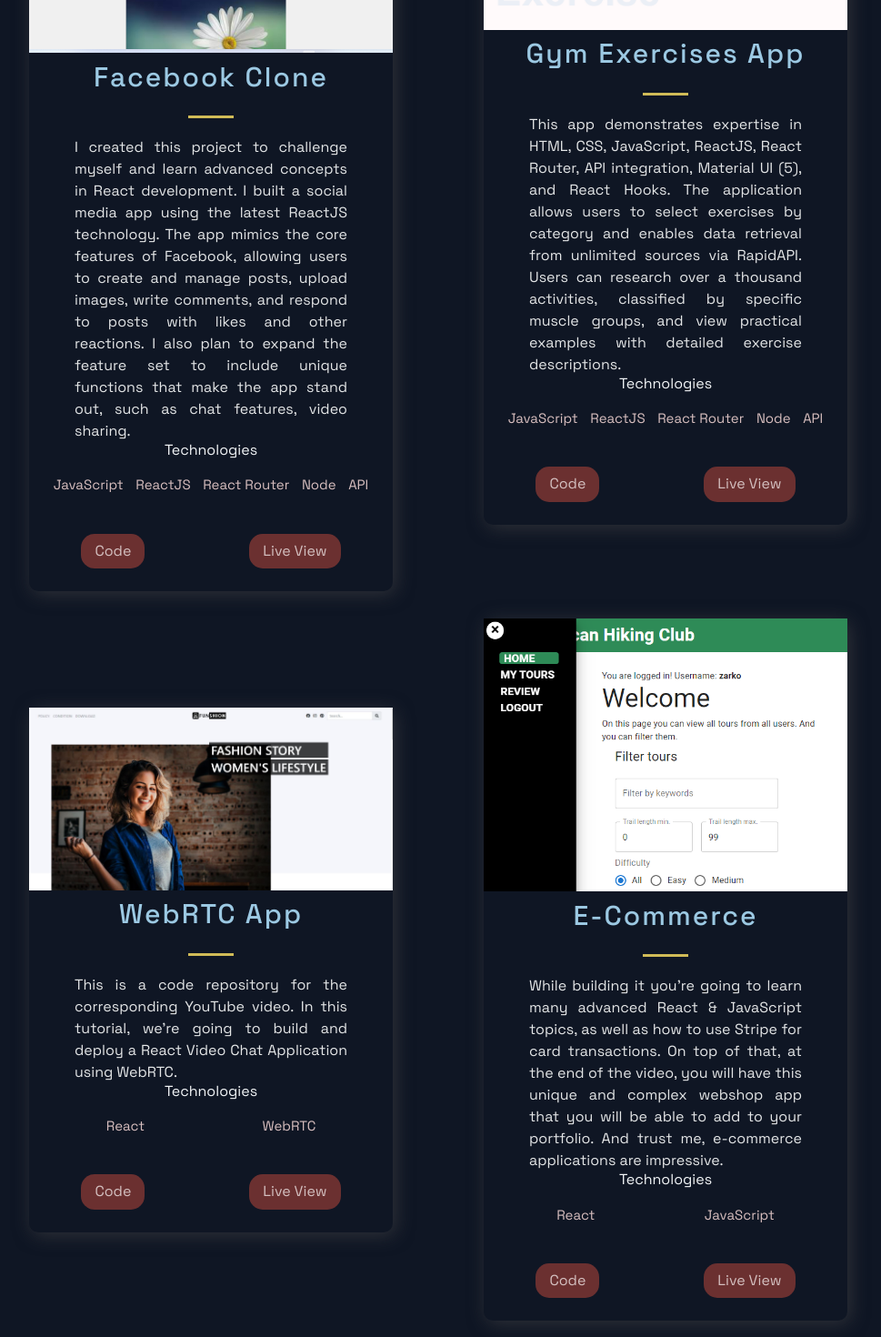
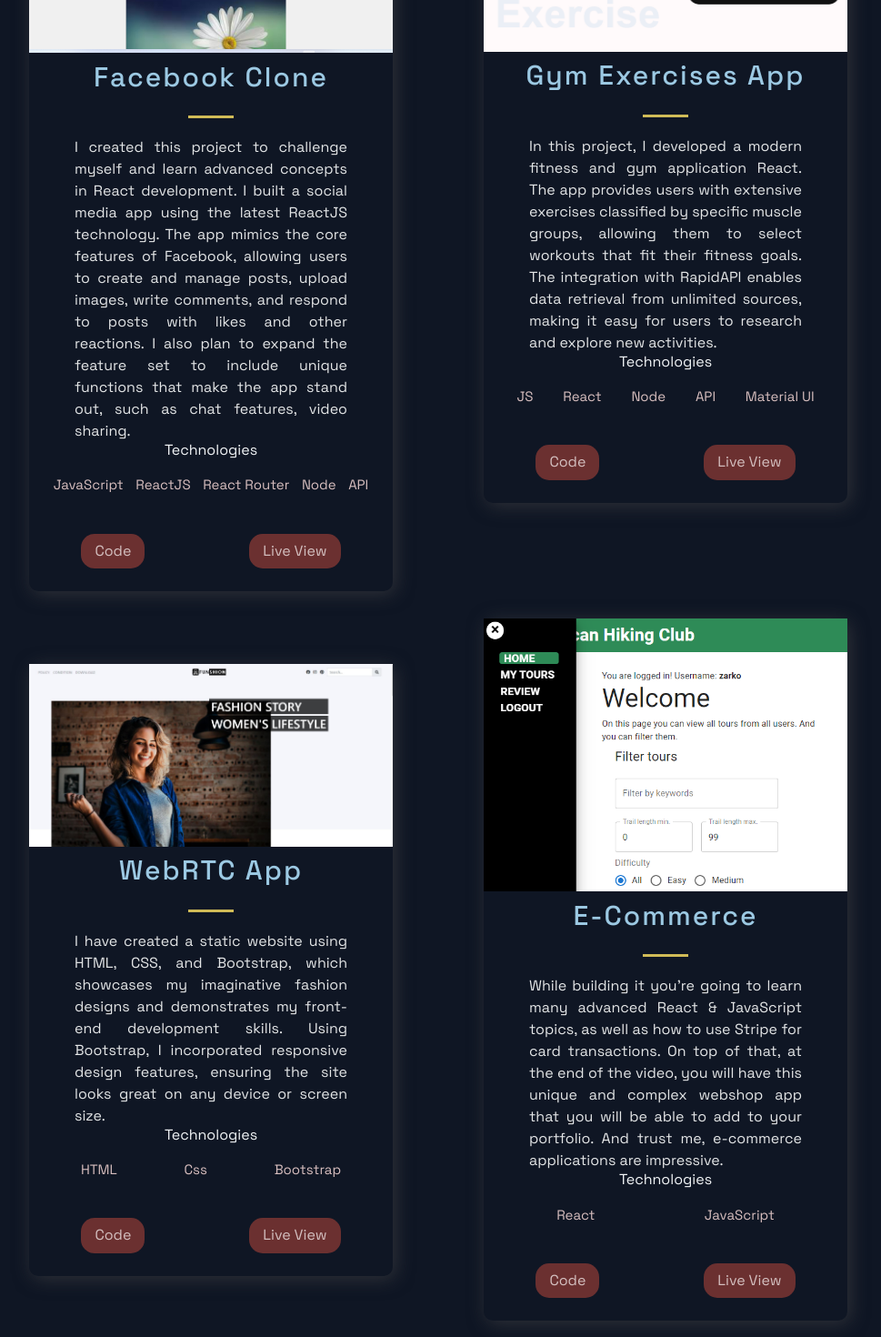
Before and after one commit to bokigolic/portfolio, a Next.js app: page / in a window 1280 px wide. Shown: the part 1100-2570 px from the top of the page at 91% size, without its empty margins (158-1127 px from the left). Built offline with nearby package versions, Linux system fonts and the light colour scheme.

Commit message:
update readme file and add image

```diff
--- a/src/constants/constants.js
+++ b/src/constants/constants.js
@@ -4,27 +4,27 @@ export const projects = [
     description: "I created this project to challenge myself and learn advanced concepts in React development. I built a social media app using the latest ReactJS technology. The app mimics the core features of Facebook, allowing users to create and manage posts, upload images, write comments, and respond to posts with likes and other reactions. I also plan to expand the feature set to include unique functions that make the app stand out, such as chat features, video sharing.",
     image: '/images/1.png',
     tags: ['JavaScript', 'ReactJS', 'React Router', 'Node', 'API'],
-    source: 'https://github.com/bokigolic/social-app',
-    visit: 'http://socialapp.bojangolic.com/',
+    visit: 'https://github.com/bokigolic/social-app',
+    source:'http://socialapp.bojangolic.com/',
     id: 0,
   },
   {
     title: 'Gym Exercises App',
-    description: "This app demonstrates expertise in HTML, CSS, JavaScript, ReactJS, React Router, API integration, Material UI (5), and React Hooks. The application allows users to select exercises by category and enables data retrieval from unlimited sources via RapidAPI. Users can research over a thousand activities, classified by specific muscle groups, and view practical examples with detailed exercise descriptions.",
+    description: "In this project, I developed a modern fitness and gym application React. The app provides users with extensive exercises classified by specific muscle groups, allowing them to select workouts that fit their fitness goals. The integration with RapidAPI enables data retrieval from unlimited sources, making it easy for users to research and explore new activities. ",
     image: '/images/4.jpg',
-    tags: ['JavaScript', 'ReactJS', 'React Router', 'Node', 'API'],
-    source: 'https://github.com/bokigolic/gym-exercises-app',
-    visit: 'https://gym.bojangolic.com/',
+    tags: ['JS', 'React','Node', 'API', 'Material UI '],
+    source: 'https://gym.bojangolic.com/',
+     visit: 'https://github.com/bokigolic/gym-exercises-app',
     id: 3,
   },
 
   {
     title: 'WebRTC App',
-    description: "This is a code repository for the corresponding YouTube video. In this tutorial, we're going to build and deploy a React Video Chat Application using WebRTC.",
+    description: "I have created a static website using HTML, CSS, and Bootstrap, which showcases my imaginative fashion designs and demonstrates my front-end development skills. Using Bootstrap, I incorporated responsive design features, ensuring the site looks great on any device or screen size.",
     image: '/images/3.jpg',
-    tags: ['React', 'WebRTC'],
-    source: 'https://google.com',
-    visit: 'https://google.com',
+    tags: ['HTML', 'Css', 'Bootstrap'],
+    source: 'https://github.com/bokigolic/Fashion-website',
+    visit: 'https://majestic-rolypoly-6ce977.netlify.app/#a',
     id: 2,
   },
   {
```
Also changed, not shown: public/images/portfolio-scs.jpg (added), 1 other file (tests, documents, lock files or other folders).
